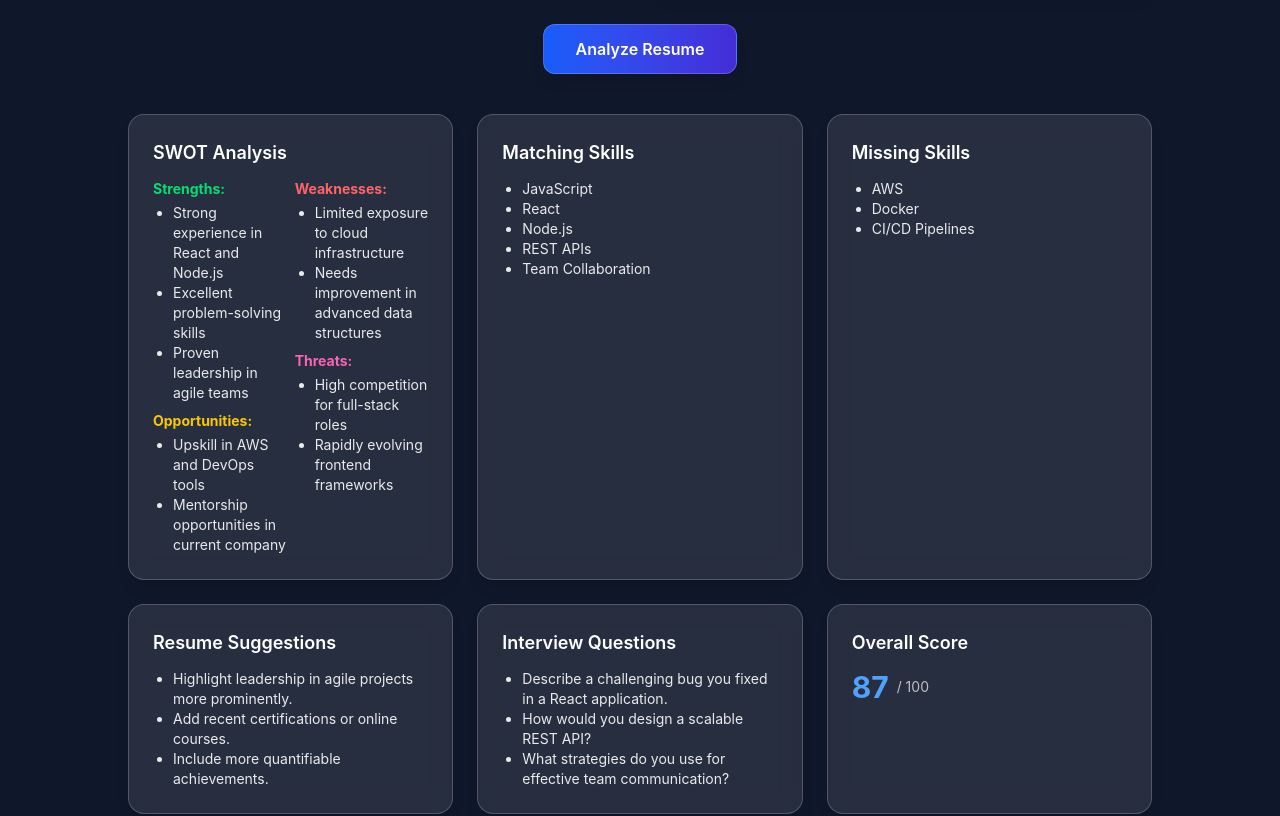
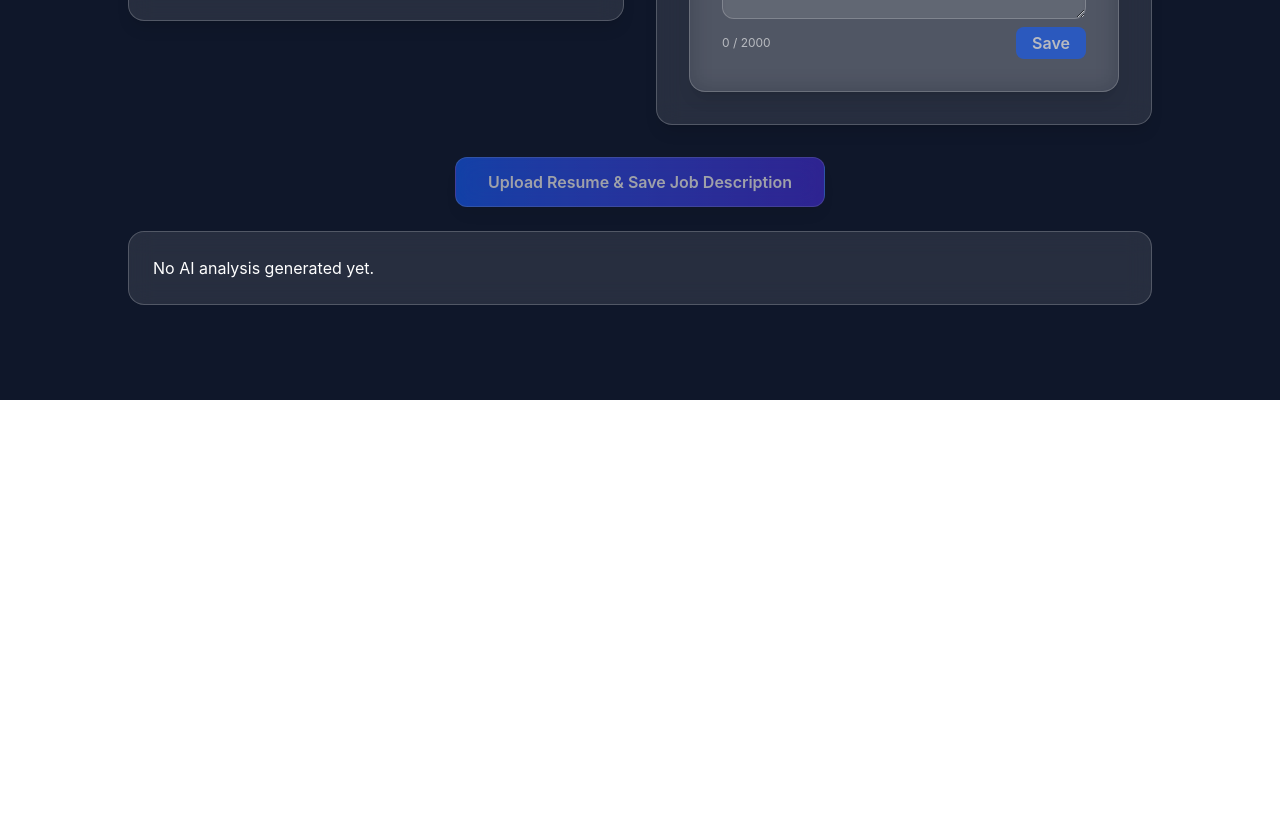
Before and after one commit to dharmiksoni15/CareerBoost-AI, a React app in the folder frontend/: page /dashboard in a window 1280 px wide. Shown: the part 400-1216 px from the top of the page. After the commit the page ends 800 px from the top, so only its background shows below. Built offline with nearby package versions, Linux system fonts and the light colour scheme; sample sign-in values are in the browser's storage; the HTML template or start-up script is replaced by a standard one.

Commit message:
feat: protect resume, job description and AI analysis routes

```diff
--- a/frontend/src/components/AnalysisResult.jsx
+++ b/frontend/src/components/AnalysisResult.jsx
@@ -1,132 +1,41 @@
 import React from "react";
 
-const sampleData = {
-  swot: {
-    strengths: [
-      "Strong experience in React and Node.js",
-      "Excellent problem-solving skills",
-      "Proven leadership in agile teams",
-    ],
-    weaknesses: [
-      "Limited exposure to cloud infrastructure",
-      "Needs improvement in advanced data structures",
-    ],
-    opportunities: [
-      "Upskill in AWS and DevOps tools",
-      "Mentorship opportunities in current company",
-    ],
-    threats: [
-      "High competition for full-stack roles",
-      "Rapidly evolving frontend frameworks",
-    ],
-  },
-  matchingSkills: [
-    "JavaScript",
-    "React",
-    "Node.js",
-    "REST APIs",
-    "Team Collaboration",
-  ],
-  missingSkills: [
-    "AWS",
-    "Docker",
-    "CI/CD Pipelines",
-  ],
-  suggestions: [
-    "Highlight leadership in agile projects more prominently.",
-    "Add recent certifications or online courses.",
-    "Include more quantifiable achievements.",
-  ],
-  interviewQuestions: [
-    "Describe a challenging bug you fixed in a React application.",
-    "How would you design a scalable REST API?",
-    "What strategies do you use for effective team communication?",
-  ],
-  overallScore: 87,
-  verdict: "Strong candidate for the role. Addressing cloud and DevOps skills will further boost your profile.",
-};
+const AnalysisResult = ({ data }) => {
 
-const Card = ({ title, children }) => (
-  <div className="bg-white/10 backdrop-blur-md rounded-2xl p-6 border border-white/20 shadow-lg flex flex-col min-w-0">
-    <h3 className="text-lg font-semibold text-white mb-3">{title}</h3>
-    <div className="text-white/90 text-sm">{children}</div>
-  </div>
-);
+  // No data
+  if (!data) {
+    return (
+      <div className="bg-white/10 backdrop-blur-md rounded-2xl p-6 border border-white/20 text-white">
+        No AI analysis generated yet.
+      </div>
+    );
+  }
 
-const AnalysisResult = () => {
+  // If backend returns TEXT (current Gemini response)
+  if (typeof data === "string") {
+    return (
+      <div className="bg-white/10 backdrop-blur-md rounded-2xl p-6 border border-white/20">
+        <h2 className="text-2xl font-bold text-white mb-4">
+          AI Analysis Result
+        </h2>
+
+        <div className="text-white whitespace-pre-wrap">
+          {data}
+        </div>
+      </div>
+    );
+  }
+
+  // Future object support
   return (
-    <div className="w-full grid grid-cols-1 md:grid-cols-2 xl:grid-cols-3 gap-6 mt-4">
-      <Card title="SWOT Analysis">
-        <div className="grid grid-cols-2 gap-2">
-          <div>
-            <span className="font-bold text-green-400">Strengths:</span>
-            <ul className="list-disc ml-5 mt-1">
-              {sampleData.swot.strengths.map((s, i) => (
-                <li key={i}>{s}</li>
-              ))}
-            </ul>
-            <span className="font-bold text-yellow-400 mt-2 block">Opportunities:</span>
-            <ul className="list-disc ml-5 mt-1">
-              {sampleData.swot.opportunities.map((o, i) => (
-                <li key={i}>{o}</li>
-              ))}
-            </ul>
-          </div>
-          <div>
-            <span className="font-bold text-red-400">Weaknesses:</span>
-            <ul className="list-disc ml-5 mt-1">
-              {sampleData.swot.weaknesses.map((w, i) => (
-                <li key={i}>{w}</li>
-              ))}
-            </ul>
-            <span className="font-bold text-pink-400 mt-2 block">Threats:</span>
-            <ul className="list-disc ml-5 mt-1">
-              {sampleData.swot.threats.map((t, i) => (
-                <li key={i}>{t}</li>
-              ))}
-            </ul>
-          </div>
-        </div>
-      </Card>
-      <Card title="Matching Skills">
-        <ul className="list-disc ml-5">
-          {sampleData.matchingSkills.map((skill, i) => (
-            <li key={i}>{skill}</li>
-          ))}
-        </ul>
-      </Card>
-      <Card title="Missing Skills">
-        <ul className="list-disc ml-5">
-          {sampleData.missingSkills.map((skill, i) => (
-            <li key={i}>{skill}</li>
-          ))}
-        </ul>
-      </Card>
-      <Card title="Resume Suggestions">
-        <ul className="list-disc ml-5">
-          {sampleData.suggestions.map((s, i) => (
-            <li key={i}>{s}</li>
-          ))}
-        </ul>
-      </Card>
-      <Card title="Interview Questions">
-        <ul className="list-disc ml-5">
-          {sampleData.interviewQuestions.map((q, i) => (
-            <li key={i}>{q}</li>
-          ))}
-        </ul>
-      </Card>
-      <Card title="Overall Score">
-        <div className="flex items-center gap-2">
-          <span className="text-3xl font-bold text-blue-400">{sampleData.overallScore}</span>
-          <span className="text-white/70">/ 100</span>
-        </div>
-      </Card>
-      <Card title="Final Verdict">
-        <div className="text-base font-medium text-white/90">
-          {sampleData.verdict}
-        </div>
-      </Card>
+    <div className="bg-white/10 backdrop-blur-md rounded-2xl p-6 border border-white/20">
+      <h2 className="text-2xl font-bold text-white mb-4">
+        AI Analysis Result
+      </h2>
+
+      <pre className="text-white whitespace-pre-wrap">
+        {JSON.stringify(data, null, 2)}
+      </pre>
     </div>
   );
 };
--- a/frontend/src/components/JobDescriptionCard.jsx
+++ b/frontend/src/components/JobDescriptionCard.jsx
@@ -1,25 +1,78 @@
 import React, { useState } from "react";
+import api from "../services/api";
 
 const MAX_CHARS = 2000;
 
-const JobDescriptionCard = () => {
+const JobDescriptionCard = ({ onSave }) => {
+  const [jobTitle, setJobTitle] = useState("");
   const [value, setValue] = useState("");
+  const [saving, setSaving] = useState(false);
+  const [success, setSuccess] = useState(false);
+  const [error, setError] = useState("");
+
+  const handleSave = async () => {
+    setError("");
+    if (!jobTitle.trim() || !value.trim()) {
+      setError("Job title and description are required.");
+      return;
+    }
+    setSaving(true);
+    setSuccess(false);
+    try {
+      const payload = { jobTitle: jobTitle.trim(), description: value.trim() };
+      const res = await api.post("/job-description/create", payload);
+      if (res.data && res.data.jobDescription && onSave) {
+        onSave(res.data.jobDescription._id);
+        setSuccess(true);
+      } else if (res.data && res.data.success === false) {
+        setError(res.data.message || "Failed to save job description");
+      }
+    } catch (err) {
+      setError(err.response?.data?.message || err.message || "Failed to save job description");
+    } finally {
+      setSaving(false);
+    }
+  };
 
   return (
     <div className="bg-white/10 backdrop-blur-md rounded-2xl p-8 border border-white/20 shadow-lg flex flex-col w-full">
       <h2 className="text-xl font-bold text-white mb-4">Job Description</h2>
+
+      <input
+        type="text"
+        placeholder="Job Title"
+        value={jobTitle}
+        onChange={(e) => { setJobTitle(e.target.value); setSuccess(false); setError(""); }}
+        className="w-full mb-3 px-4 py-2 rounded-lg bg-white/5 text-white placeholder-white/60 border border-white/10 focus:outline-none"
+      />
+
       <textarea
         className="w-full min-h-[160px] max-h-96 resize-y rounded-xl bg-white/10 text-white placeholder-white/60 p-4 border border-white/20 focus:outline-none focus:ring-2 focus:ring-blue-500 transition-all duration-200 shadow-inner"
         placeholder="Paste Job Description Here..."
         maxLength={MAX_CHARS}
         value={value}
-        onChange={(e) => setValue(e.target.value)}
+        onChange={(e) => { setValue(e.target.value); setSuccess(false); setError(""); }}
+        disabled={saving}
       />
-      <div className="flex justify-end mt-2">
-        <span className="text-xs text-white/60">
-          {value.length} / {MAX_CHARS}
-        </span>
+      <div className="flex justify-between items-center mt-2">
+        <span className="text-xs text-white/60">{value.length} / {MAX_CHARS}</span>
+        <button
+          type="button"
+          className="px-4 py-1 rounded-lg bg-blue-600 text-white font-semibold hover:bg-blue-700 transition-all disabled:opacity-60"
+          onClick={handleSave}
+          disabled={saving || !value.trim() || !jobTitle.trim()}
+        >
+          {saving ? "Saving..." : success ? "Saved!" : "Save"}
+        </button>
       </div>
+
+      {error && (
+        <div className="mt-3 text-sm text-red-400 font-medium">{error}</div>
+      )}
+
+      {success && (
+        <div className="mt-2 text-green-400 text-sm font-semibold">Job description saved!</div>
+      )}
     </div>
   );
 };
--- a/frontend/src/pages/Dashboard.jsx
+++ b/frontend/src/pages/Dashboard.jsx
@@ -1,17 +1,37 @@
 import React, { useState } from "react";
-
-// Placeholder imports (do not create these components yet)
 import ResumeUploadCard from "../components/ResumeUploadCard";
 import JobDescriptionCard from "../components/JobDescriptionCard";
 import AnalysisResult from "../components/AnalysisResult";
+import api from "../services/api";
 
 const Dashboard = () => {
   const [loading, setLoading] = useState(false);
+  const [resumeId, setResumeId] = useState(null);
+  const [jobDescriptionId, setJobDescriptionId] = useState(null);
+  const [analysis, setAnalysis] = useState(null);
+  const [ready, setReady] = useState(false);
 
-  const handleAnalyze = () => {
+  // Listen for both resume and job description to be ready
+  React.useEffect(() => {
+    setReady(!!resumeId && !!jobDescriptionId);
+  }, [resumeId, jobDescriptionId]);
+
+  const handleAnalyze = async () => {
+    if (!ready) {
+      alert("Please upload resume and save job description first.");
+      return;
+    }
     setLoading(true);
-    // Simulate analysis delay
-    setTimeout(() => setLoading(false), 2000);
+    setAnalysis(null);
+    try {
+      const res = await api.post("/ai/analyze", { resumeId, jobDescriptionId });
+      console.log("AI RESPONSE:", res.data);
+      setAnalysis(res.data.analysis);
+    } catch (err) {
+      alert("Analysis failed");
+    } finally {
+      setLoading(false);
+    }
   };
 
   return (
@@ -22,13 +42,13 @@ const Dashboard = () => {
           {/* Left: Resume Upload Card */}
           <div className="flex-1">
             <div className="bg-white/10 backdrop-blur-md rounded-2xl shadow-lg p-6 md:p-8 border border-white/20">
-              <ResumeUploadCard />
+              <ResumeUploadCard onUpload={setResumeId} />
             </div>
           </div>
           {/* Right: Job Description Card */}
           <div className="flex-1">
             <div className="bg-white/10 backdrop-blur-md rounded-2xl shadow-lg p-6 md:p-8 border border-white/20">
-              <JobDescriptionCard />
+              <JobDescriptionCard onSave={setJobDescriptionId} />
             </div>
           </div>
         </div>
@@ -36,9 +56,9 @@ const Dashboard = () => {
         <div className="flex flex-col items-center gap-6">
           <button
             className={`px-8 py-3 rounded-xl bg-gradient-to-r from-blue-600 to-indigo-700 text-white font-semibold shadow-lg transition-all duration-200 backdrop-blur-md border border-white/20 flex items-center justify-center ${
-              loading ? "opacity-60 cursor-not-allowed" : "hover:from-blue-700 hover:to-indigo-800"
+              loading || !ready ? "opacity-60 cursor-not-allowed" : "hover:from-blue-700 hover:to-indigo-800"
             }`}
-            disabled={loading}
+            disabled={loading || !ready}
             onClick={handleAnalyze}
           >
             {loading && (
@@ -63,11 +83,11 @@ const Dashboard = () => {
                 />
               </svg>
             )}
-            {loading ? "Analyzing..." : "Analyze Resume"}
+            {loading ? "Analyzing..." : ready ? "Analyze Resume" : "Upload Resume & Save Job Description"}
           </button>
-          {/* Placeholder for analysis result */}
+          {/* Analysis Result */}
           <div className="w-full">
-            <AnalysisResult />
+            <AnalysisResult data={analysis} />
           </div>
         </div>
       </div>
```
Also changed, not shown: frontend/src/App.jsx (+26 -3 lines), frontend/src/components/ResumeUploadCard.jsx (+41 -9 lines).
